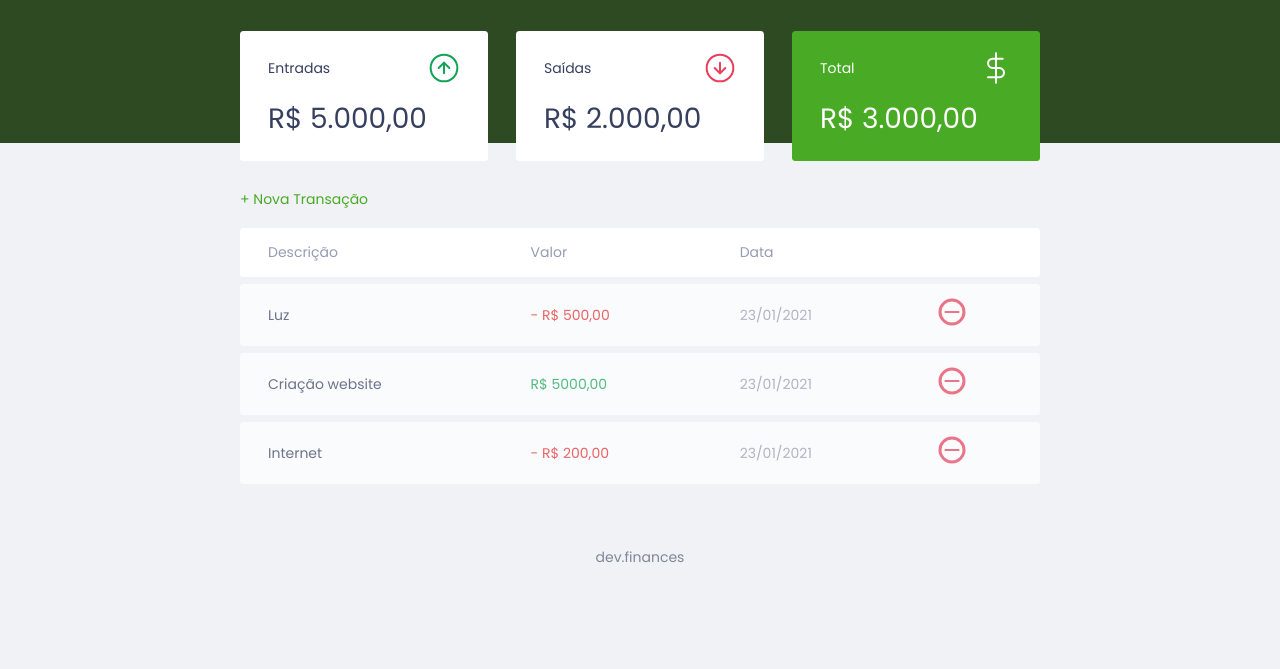
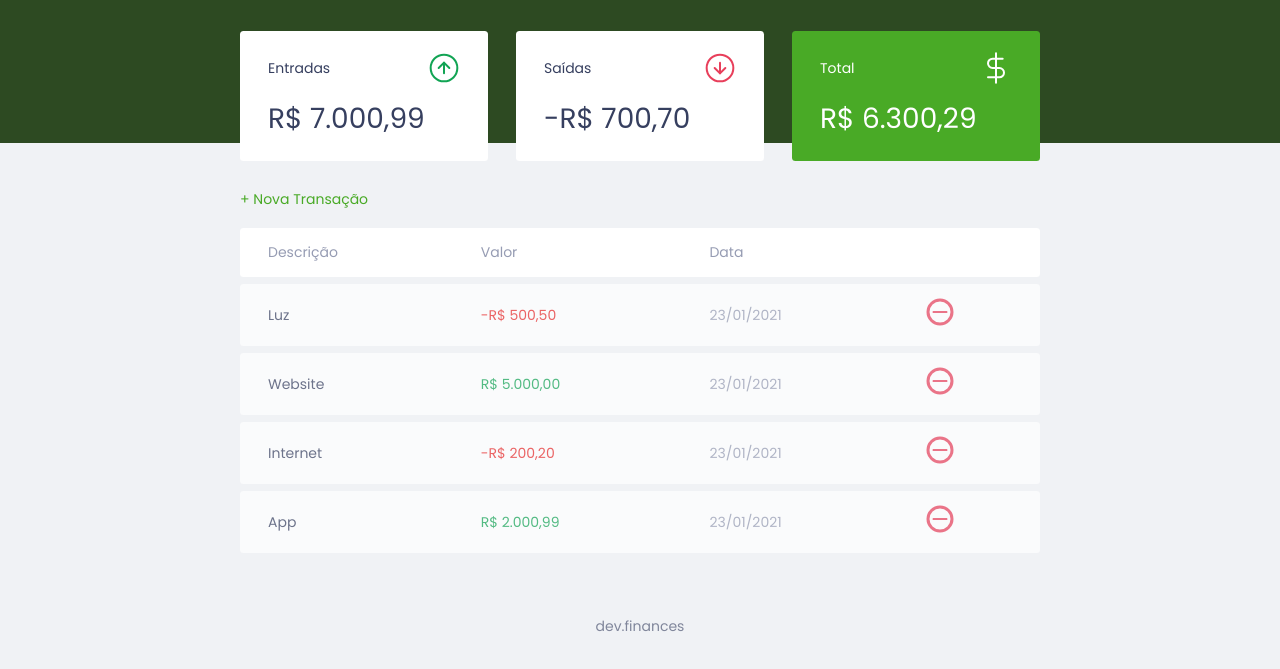
Before and after one commit to Pedrotb11/dev.finances, a plain HTML site: page index.html in a window 1280 px wide. Shown: the part 55-724 px from the top of the page. Drawn offline with Linux system fonts and the light colour scheme.

Commit message:
adicionando JS

```diff
--- a/index.html
+++ b/index.html
@@ -27,7 +27,7 @@
                     </span>
                     <img src="./assets/income.svg" alt="imagem de Entradas">
                 </h3>
-                <p>R$ 5.000,00</p>
+                <p id="incomeDisplay">R$ 5.000,00</p>
             </div>
 
             <div class="card">
@@ -37,7 +37,7 @@
                     </span>
                     <img src="./assets/expense.svg" alt="imagem de saídas">
                 </h3>
-                <p>R$ 2.000,00</p>
+                <p id="expenseDisplay">R$ 2.000,00</p>
             </div>
 
             <div class="card total">
@@ -47,7 +47,7 @@
                     </span>
                     <img src="./assets/total.svg" alt="imagem de total">
                 </h3>
-                <p>R$ 3.000,00</p>
+                <p id="totalDisplay">R$ 3.000,00</p>
             </div>
 
         </section>
@@ -70,44 +70,20 @@
                     </tr>
                 </thead>
                 <tbody>
-                    <tr>
-                        <td class="description">Luz</td>
-                        <td class="expense">- R$ 500,00</td>
-                        <td class="date">23/01/2021</td>
-                        <td>
-                            <img src="./assets/minus.svg" alt="Remover Transação">
-                        </td>
-                    </tr>
-                    <tr>
-                        <td class="description">Criação website</td>
-                        <td class="income">R$ 5000,00</td>
-                        <td class="date">23/01/2021</td>
-                        <td>
-                            <img src="./assets/minus.svg" alt="Remover Transação">
-                        </td>
-                    </tr>
-                    <tr>
-                        <td class="description">Internet</td>
-                        <td class="expense">- R$ 200,00</td>
-                        <td class="date">23/01/2021</td>
-                        <td>
-                            <img src="./assets/minus.svg" alt="Remover Transação">
-                        </td>
-                    </tr>
                 </tbody>
             </table>
         </section>
     </main>
 
-    <div class="modal-overlay"> <!--criando o escurecimento de tela com a caixinha branca-->
+    <div class="modal-overlay">
         <div class="modal">
                 <div id="form">
                     <h2>Nova Transação</h2>
-                    <form action=""> <!--form serve para criar formularios(entrada de dados)-->
+                    <form action="">
                         <div class="input-group">
                             <label
                                 class="sr-only"
-                                for="description">Descrição</label> <!--label: serve pra explicar o input. precisa ter o nome do id. a class sr-only vai ler o label.-->
+                                for="description">Descrição</label>
                             <input
                                 type="text"
                                 id="description"
@@ -126,7 +102,7 @@
                                 id="amount"
                                 name="amount"
                                 placeholder="0,00"
-                            /> <!-- ctrl + D para selecionar outras palavras iguais-->
+                            />
                             <small class="help">Use o sinal - (negativo) para despesas e , (vírgula) para casas decimais</small>
                         </div>
 
@@ -157,23 +133,7 @@
         <p>dev.finances</p>
     </footer>
 
-    <script>
-        const Modal = { //se usar "const" é pq vc não vai alterar isso. caso vc vá alterar, use "let"
-            open(){
-                // abrir modal
-                // adicionar a class active do modal
-                document.querySelector('.modal-overlay')//faz ele procurar em todo o html o 'modal-overlay'
-                .classList.add('active')//vai adicioar o 'active' a lista de classes dele.
-            },
-            close(){
-                //fechar o modal
-                //remover a class active do modal
-                document.querySelector('.modal-overlay')
-                .classList.remove('active')
-
-            }
-        }
-    </script>
+    <script src="./scripts.js"></script>
 </body>
 
 </html>
--- /dev/null
+++ b/scripts.js
@@ -0,0 +1,144 @@
+const Modal = { //se usar "const" é pq vc não vai alterar isso. caso vc vá alterar, use "let"
+    open(){
+                // abrir modal
+                // adicionar a class active do modal
+                document
+                .querySelector('.modal-overlay')//faz ele procurar em todo o html o 'modal-overlay'
+                .classList
+                .add('active')//vai adicioar o 'active' a lista de classes dele.
+    },
+    close(){
+                //fechar o modal
+                //remover a class active do modal
+                document
+                .querySelector('.modal-overlay')
+                .classList
+                .remove('active')
+
+    }
+    }
+
+    const transactions = [
+        {
+            id: 1,
+            description: 'Luz',
+            amount: -50050, //esse valor representa -R$500,00. mas não é escrito assim, devido a formatação.
+            date: '23/01/2021',
+        },
+        {
+            id: 2,
+            description: 'Website',
+            amount: 500000,
+            date: '23/01/2021',
+        },
+        {
+            id: 3,
+            description: 'Internet',
+            amount: -20020,
+            date: '23/01/2021',
+        },
+        {
+            id: 4,
+            description: 'App',
+            amount: 200099,
+            date: '23/01/2021',
+        },
+]
+
+    // Eu preciso somar as entradas
+    // depois eu preciso somar as saídas e
+    // remover das entradas o valor das saídas
+    // assim, eu terei o total
+
+const transaction = {
+    incomes() {
+        let income = 0; //criando a variável
+        //pegar todas as transações
+        //para cada transação,
+        transactions.forEach(transaction => {
+            //se ela for maior que zero
+            if( transaction.amount > 0) {
+                //somar a uma variável e retornar a variável
+                income = income + transaction.amount;// += substitui (= income +)
+            }
+        })
+        return income;// retorno da variável
+    },
+    expenses() {
+        let expense = 0;
+        transactions.forEach(transaction => {
+            if( transaction.amount < 0) {
+                expense = expense + transaction.amount;
+            }
+        })
+        return expense;
+    },
+    total() {
+        return transaction.incomes() + transaction.expenses();
+    }
+}
+
+// Substituir os dados do HTML com os dados do JS
+const DOM = {
+    transactionsContainer: document.querySelector('#data-table tbody'), //tirei os "tr"s do tbody do html para que o JS possa colocar os dados.
+    addTransaction(transaction, index) { //quando ele for chamado, vai receber transaction e index.
+        const tr = document.createElement('tr') // daí o "tr" será criado,
+        tr.innerHTML = DOM.innerHTMLTransaction(transaction) // dentro do innerHTML que vai receber o HTML que está em "innerHTMLTransaction"
+        DOM.transactionsContainer.appendChild(tr)//para que eu possa adicionar um child á variável "transactionContainer", criada dentro do DOM. Chirld no caso é o "tr" que eu criei, que é um elemento HTML, criado aqui no JS
+        //console.log(tr.innerHTML)
+    }, //innerHTML srve para mostrar ou receber um HTML
+
+    innerHTMLTransaction(transaction) {
+        const CSSclass = transaction.amount > 0 ? "income" : "expense" //se a variável transaction.amonut for maior q 0, então ele vai colocar o transaction na variável income, se não vai para  a expense. Por tanto, a variável CSSclass, agr é uma variável inteligente. É um ótimo modo de verificar se uma informação é verdadeira ou falsa e seguir um caminho.
+
+        const amount = utils.formatCurrency(transaction.amount)
+
+        const html = `
+        <td class="description">${transaction.description}</td>
+        <td class="${CSSclass}">${amount}</td>
+        <td class="date">${transaction.date}</td>
+        <td>
+            <img src="./assets/minus.svg" alt="Remover Transação">
+        </td>
+        ` //estou usando um ascento crase ou teria um erro(chama-se: template literals.Ela permite que eu faça a troca por variáveis.)
+
+        return html
+    },//para q eu possa usar uma função em outro lugar, ou coisas dela, eu preciso tirar coisas dela com a palavra chave "Return"
+
+    updateBalance() {
+        document
+            .getElementById('incomeDisplay')
+            .innerHTML = utils.formatCurrency(transaction.incomes())
+        document
+            .getElementById('expenseDisplay')
+            .innerHTML = utils.formatCurrency(transaction.expenses())
+        document
+            .getElementById('totalDisplay')
+            .innerHTML = utils.formatCurrency(transaction.total())
+    }
+
+}
+
+const utils = { //vai ajustar os valores das transações para adicionar sinal de - caso necessario, adicionar sinal de , e etc.
+    formatCurrency(value) {
+        const signal = Number(value) < 0 ? "-" : "" //se o número for menor que 0, adicione sinal de "-", senão, não adiciona nada.
+        value = String(value).replace(/\D/g,"") //trocando numero por string(esse /\D/g,"" quer dizer q ele está pegando os valores e transformando em puro número)
+        value = Number(value) / 100
+
+        value = value.toLocaleString("pt-BR", {
+            style: "currency", //currency é moeda. É a formatação do valor agr.
+            currency: "BRL" //brazilian Real
+        })//como é uma funcionalidade, eu tenho dois argumentos
+        return signal + value
+    }
+}
+
+//DOM.addTransaction(transactions[0])// está sendo jogado pra dentro de "addTransaction"
+//for(let i = 0; i < 3; i++) {
+//    console.log(i)
+//} os elementos acima foram substituídos pela função abaixo
+transactions.forEach(function(transaction) {
+    DOM.addTransaction(transaction)
+})//forEach é para ser usados em Arrays. Essa função está substituíndo a outra pq não importa quantos transactions eu adicione ou remova, ela vai continuar valendo
+DOM.updateBalance() //torna visível o valor de "updateBalance"
+//evite botar as funcionalidades pra fazer muitas coisas
--- a/styles.css
+++ b/styles.css
@@ -1,4 +1,3 @@
-/*dê uma olhada no site "css tricks" para aprender truques p css*/
 /* Global =============================*/
 :root {
     --dark-blue: #363f5f;
@@ -32,7 +31,7 @@ body {
     clip: rect(0, 0, 0, 0);
     white-space: nowrap;
     border-width: 0;
-} /*esse código acima, fez as palavras balanço e transações sumirem mas continuarem visíveis para os leitores de tela*/
+}
 
 .container {
     width: min(90vw, 800px);
@@ -79,10 +78,9 @@ button:hover {
     background: var(--light-green);
 }
 
-.button.new { /* caso eu tivesse separado o .button do .new, eu teria procurado uma caixa new dentro da caixa button. Mas como está junto, eu estou procurando uma caixa que tenha button e new*/
+.button.new {
     display: inline-block;
     margin-bottom: .8rem;
-    /*o margin só funciona com o display block, mas o display block pega a caixa toda como elemento. aplicando esse display, pode ser aplicado o margin e a seta vai virar mãozinha só no elemento, não mais na caixa inteira.*/
 }
 
 .button.cancel {
@@ -161,7 +159,7 @@ header {
 #transaction {
     display: block;
     width: 100%;
-    overflow-x: auto; /*overflow é para mecher no que está "transbordando" no layout. nesse caso ele está dando uma soluçaõ para a tabela.*/
+    overflow-x: auto;
 }
 #data-table {
     width: 100%;
@@ -216,7 +214,7 @@ td.expense {
 
 /*Modal ===============================*/
 
-.modal-overlay { /*criando aquele efeito de escurecimento da tela*/
+.modal-overlay {
     width: 100%;
     height: 100%;
 
@@ -224,18 +222,18 @@ td.expense {
 
     position: fixed;
     top: 0;
-/*posicionando a caixa branca no meio*/
+
     display: flex;
     align-items: center;
     justify-content: center;
-/*deixa a caixinha escondida e mantém a tela clara*/
+
     opacity: 0;
     visibility: hidden;
 
     z-index: 999;
 }
 
-.modal-overlay.active { /*faz a caixa aparecer quando junto da classe "active"*/
+.modal-overlay.active {
     opacity: 1;
     visibility: visible;
 }
@@ -246,8 +244,6 @@ td.expense {
 
     position: relative;
     z-index: 1;
-    /*width: 90%;
-    max-width: 500px; para add lateralidade a caixa branca*/
 }
 
 /*Form =================================*/
@@ -305,10 +301,8 @@ footer {
     }
 
     #balance {
-        /*display: block; mantém os itens um abaixo do outro*/
-        /*display: flex; mantém os itens um ao lado do outro*/
-        display: grid; /*o grid trabalha na horizontal e vertical*/
-        grid-template-columns: repeat(3, 1fr); /*divide a tela em frações. tbm pode usar pixel e porcentagem.  essa função poderia ser substituída por "1fr 1fr 1fr"*/
-        gap: 2rem;/*add espaço entre as colunas*/
+        display: grid;
+        grid-template-columns: repeat(3, 1fr);
+        gap: 2rem;
     }
 }
```
